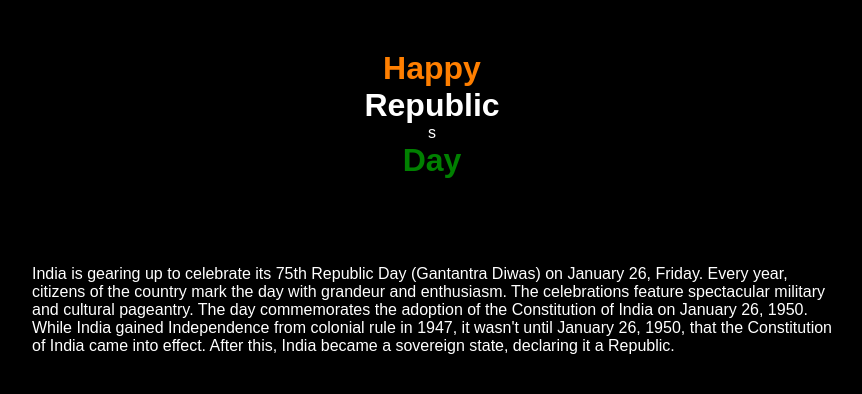
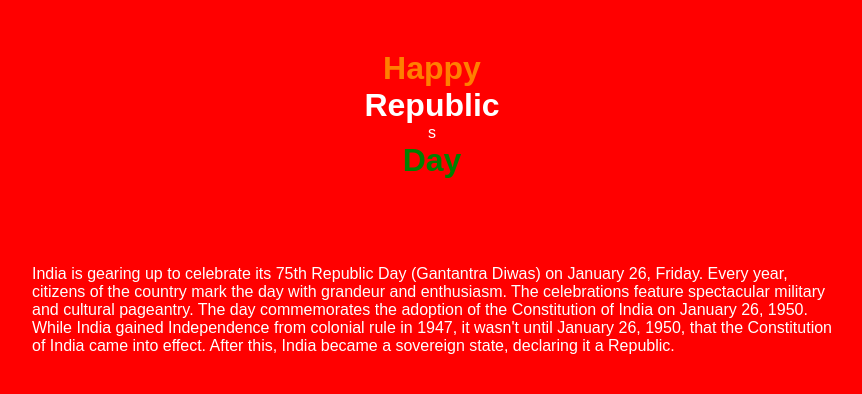
Before and after one commit to prajwal-r-h/happy-republic-day, a plain HTML site: page index.html in a window 1280 px wide. Shown: the whole page, without its empty margins (208-1070 px from the left). Drawn offline with Linux system fonts and the light colour scheme.

Commit message:
Update index.html

```diff
--- a/index.html
+++ b/index.html
@@ -11,7 +11,8 @@
             padding: 0;
             font-family: 'Arial', sans-serif;
             /* background: linear-gradient(to right, #ff7f00, #ffffff, #008000); */
-            background-color: black;
+           /* background-color: black;*/
+            background-color: red;
             color: #ffffff;
         }
 
```
